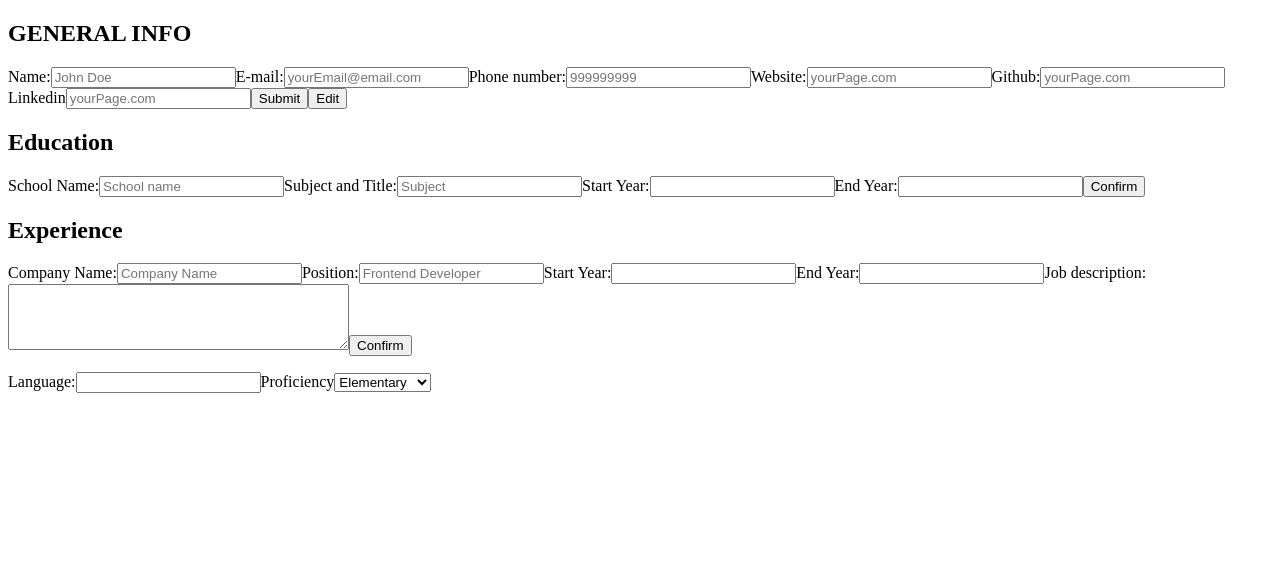
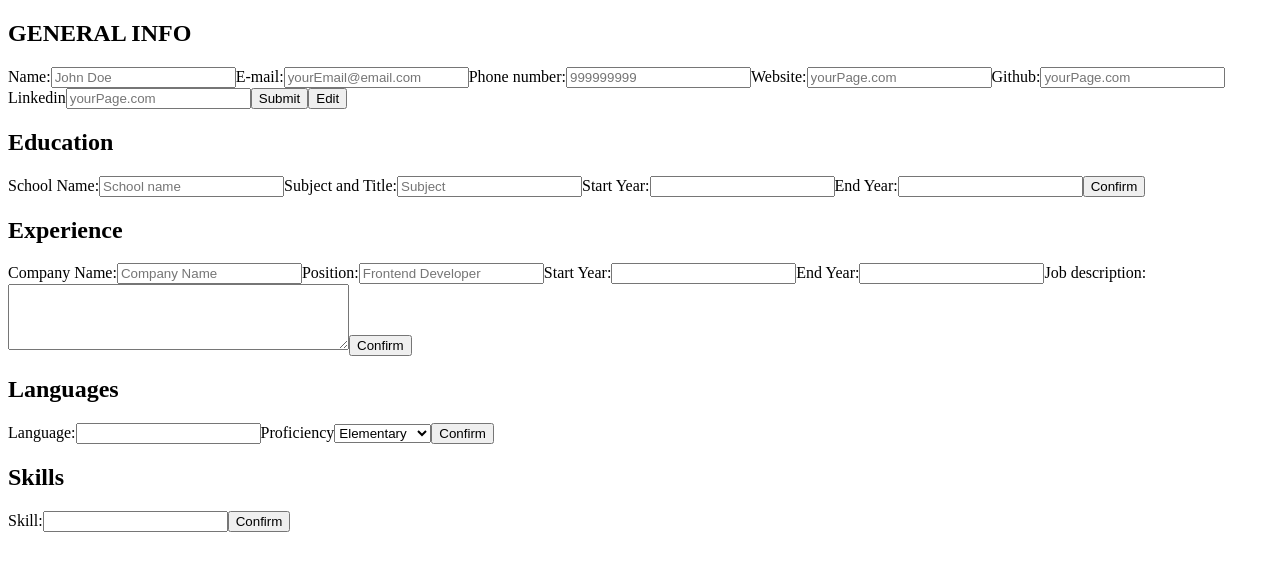
Before and after one commit to MaciejDabrowskii/PROJECT-CV-APPLICATION, a React (Create React App) app: page / in a window 1280 px wide. Shown: the top 570 px of the page. Built offline with nearby package versions, Linux system fonts and the light colour scheme.

Commit message:
edit mode complete

```diff
--- a/src/App.js
+++ b/src/App.js
@@ -12,9 +12,12 @@ import uniqid from "uniqid";
 import GeneralInfo from "./components/general-info";
 import Education from "./components/education";
 import Experience from "./components/experience";
+import Languages from "./components/languages";
+import Skills from "./components/skills";
 import ShowSchools from "./components/show-schools";
+import ShowSkills from "./components/show-skills";
 import ShowJobs from "./components/show-jobs";
-import Languages from "./components/languages";
+import ShowLanguages from "./components/show-languages";
 
 class App extends Component
 {
@@ -57,7 +60,7 @@ class App extends Component
       },
       language: {
         languageName: "",
-        proficiency: "",
+        proficiency: "" || "Elementary",
         id: uniqid(),
       },
     };
@@ -109,8 +112,11 @@ class App extends Component
         [key]: this.state.personalData[key].concat(this.state[name]),
       },
     }));
-
-    keys.forEach((el) => (el === "id" ? emptyState[el] = uniqid() : emptyState[el] = ""));
+    keys.forEach((el) => (
+      el === "id" ? emptyState[el] = uniqid()
+        : el === "proficiency" ? emptyState[el] = "Elementary"
+          : emptyState[el] = ""
+    ));
     this.setState((prevState) => ({
       ...prevState,
       [name]: emptyState,
@@ -130,10 +136,20 @@ class App extends Component
     }));
   };
 
+  onEdit = () =>
+  {
+
+  };
+
   render()
   {
     const {
-      editMode, personalData, education, experience,
+      editMode,
+      personalData,
+      education,
+      experience,
+      language,
+      skill,
     } = this.state;
     return (
 
@@ -161,10 +177,30 @@ class App extends Component
           handleChange={this.handleChange}
           onSubmit={this.onSubmit}
         />
-        <ShowJobs personalData={personalData} onDelete={this.onDelete} />
-        <div>
-          <Languages />
-        </div>
+        <ShowJobs
+          personalData={personalData}
+          onDelete={this.onDelete}
+        />
+        <h2>Languages</h2>
+        <Languages
+          onSubmit={this.onSubmit}
+          handleChange={this.handleChange}
+          language={language}
+        />
+        <ShowLanguages
+          personalData={personalData}
+          onDelete={this.onDelete}
+        />
+        <h2>Skills</h2>
+        <Skills
+          onSubmit={this.onSubmit}
+          handleChange={this.handleChange}
+          skill={skill.type}
+        />
+        <ShowSkills
+          personalData={personalData}
+          onDelete={this.onDelete}
+        />
       </div>
     );
   }
--- a/src/components/education.js
+++ b/src/components/education.js
@@ -19,6 +19,7 @@ class Education extends Component
       education,
     } = this.props;
     return (
+      <div className="education-input-container">
         <form>
           <label htmlFor="schoolName">School Name:</label>
           <input
@@ -68,6 +69,7 @@ class Education extends Component
             onClick={onSubmit}
           />
         </form>
+      </div>
     );
   }
 }
--- a/src/components/experience.js
+++ b/src/components/experience.js
@@ -20,6 +20,7 @@ class Experience extends Component
       experience,
     } = this.props;
     return (
+      <div className="experience-input-container">
         <form>
           <label htmlFor="comapnyName">Company Name:</label>
           <input
@@ -78,6 +79,7 @@ class Experience extends Component
             onClick={onSubmit}
           />
         </form>
+      </div>
     );
   }
 }
--- a/src/components/languages.js
+++ b/src/components/languages.js
@@ -16,26 +16,28 @@ class Languages extends Component
   {
     const {
       handleChange,
-      onSubmitExperience,
-      experience,
+      onSubmit,
+      language,
     } = this.props;
     return (
       <div
-        className="languages"
+        className="languages-input-container"
       >
         <form>
-          <label htmlFor="language-name">Language:</label>
+          <label htmlFor="languageName">Language:</label>
           <input
-            name="name"
+            name="language"
             id="languageName"
+            className="languages-name"
             type="text"
             onChange={handleChange}
+            value={language.languageName}
           />
-          <label htmlFor="language-proficiency">Proficiency</label>
+          <label htmlFor="proficiency">Proficiency</label>
           <select
-            name="proficiency"
+            name="language"
             id="proficiency"
-            defaultValue="Elementary"
+            className="languages-proficiency"
             onChange={handleChange}
           >
             <option value="Elementary">Elementary</option>
@@ -43,6 +45,13 @@ class Languages extends Component
             <option value="Advanced">Advanced</option>
             <option value="Native">Native</option>
           </select>
+          <input
+            name="language"
+            className="languages-submit"
+            type="submit"
+            value="Confirm"
+            onClick={onSubmit}
+          />
         </form>
       </div>
     );
--- /dev/null
+++ b/src/components/show-languages.js
@@ -0,0 +1,38 @@
+/* eslint-disable no-unused-vars */
+/* eslint-disable react/prop-types */
+import React, { Component } from "react";
+
+function ShowLanguages(props)
+{
+  const { personalData, onDelete } = props;
+  return (
+    <ul>
+      {personalData.languages.map((language) => (
+        <li key={language.id} data-key={language.id}>
+          <div
+            className="language"
+          >
+            <p
+              className="language-name"
+            >
+              {language.languageName}
+            </p>
+            <p
+              className="language-proficiency"
+            >
+              {language.proficiency}
+            </p>
+          </div>
+          <button
+            type="button"
+            name="languages"
+            onClick={onDelete}
+          >
+            Delete
+          </button>
+        </li>
+      ))}
+    </ul>
+  );
+}
+export default ShowLanguages;
--- /dev/null
+++ b/src/components/show-skills.js
@@ -0,0 +1,33 @@
+/* eslint-disable no-unused-vars */
+/* eslint-disable react/prop-types */
+import React, { Component } from "react";
+
+function ShowSkills(props)
+{
+  const { personalData, onDelete } = props;
+  return (
+    <ul>
+      {personalData.skills.map((skill) => (
+        <li key={skill.id} data-key={skill.id}>
+          <div
+            className="skill"
+          >
+            <p
+              className="skill-type"
+            >
+              {skill.type}
+            </p>
+          </div>
+          <button
+            type="button"
+            name="skills"
+            onClick={onDelete}
+          >
+            Delete
+          </button>
+        </li>
+      ))}
+    </ul>
+  );
+}
+export default ShowSkills;
--- /dev/null
+++ b/src/components/skills.js
@@ -0,0 +1,49 @@
+/* eslint-disable no-unused-vars */
+/* eslint-disable react/destructuring-assignment */
+/* eslint-disable react/prop-types */
+/* eslint-disable jsx-a11y/label-has-associated-control */
+
+import React, { Component } from "react";
+
+class Skills extends Component
+{
+  constructor(props)
+  {
+    super(props);
+  }
+
+  render()
+  {
+    const {
+      handleChange,
+      onSubmit,
+      skill,
+    } = this.props;
+    return (
+      <div
+        className="skills-input-container"
+      >
+        <form>
+          <label htmlFor="type">Skill:</label>
+          <input
+            name="skill"
+            id="type"
+            className="skill-type"
+            type="text"
+            onChange={handleChange}
+            value={skill}
+          />
+          <input
+            name="skill"
+            className="skill-submit"
+            type="submit"
+            value="Confirm"
+            onClick={onSubmit}
+          />
+        </form>
+      </div>
+    );
+  }
+}
+
+export default Skills;
```
Lines whose indentation alone changed are shown as unchanged.
